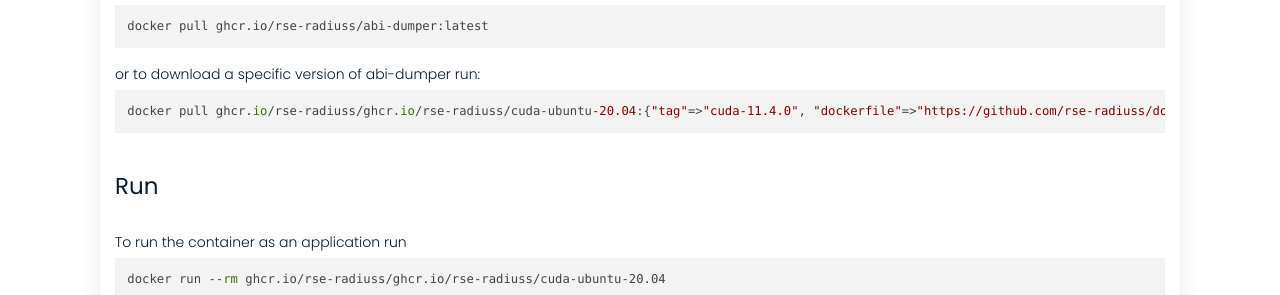
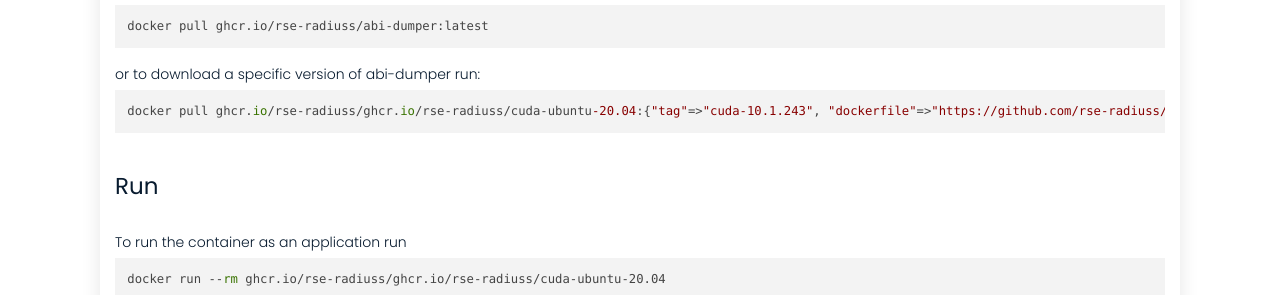
Before and after one commit to rse-ops/docker-images, a Jekyll site: the page built from _library/ghcr.io-rse-radiuss-cuda-ubuntu-20.04.md, in a window 1280 px wide and 1002 px high. Shown: the part 520-815 px from the top of the window. Built offline with Jekyll 4.4.1, drawn with Linux system fonts in a browser that asks for light colours; nearby versions of some CDN libraries.

Commit message:
Automated push to update library 2021-10-11

```diff
--- a/_library/ghcr.io-rse-radiuss-cuda-ubuntu-20.04.md
+++ b/_library/ghcr.io-rse-radiuss-cuda-ubuntu-20.04.md
@@ -1,14 +1,11 @@
 ---
 layout: container
 name: ghcr.io/rse-radiuss/cuda-ubuntu-20.04
-updated_at: 2021-10-11 03:39:22.075229
+updated_at: 2021-10-11 03:44:56.337253
 
 
 container_url: https://github.com/orgs/rse-radiuss/packages/container/package/cuda-ubuntu-20.04
 versions:
- - tag: cuda-11.4.0
-   dockerfile: https://github.com/rse-radiuss/docker-images/blob/main/ubuntu/cuda/Dockerfile
-   manifest: https://crane.ggcr.dev/manifest/ghcr.io/rse-radiuss/cuda-ubuntu-20.04:cuda-11.4.0
  - tag: cuda-10.1.243
    dockerfile: https://github.com/rse-radiuss/docker-images/blob/main/ubuntu/cuda/Dockerfile
    manifest: https://crane.ggcr.dev/manifest/ghcr.io/rse-radiuss/cuda-ubuntu-20.04:cuda-10.1.243
```
Also changed, not shown: other parts of _library/ghcr.io-rse-radiuss-cuda-ubuntu-20.04.md (+3 -0 lines).
